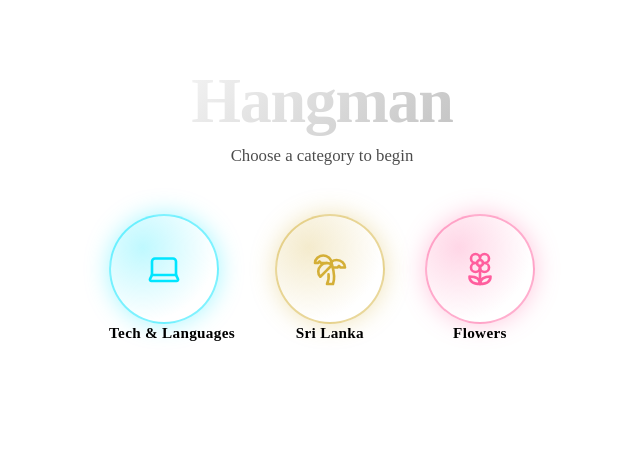
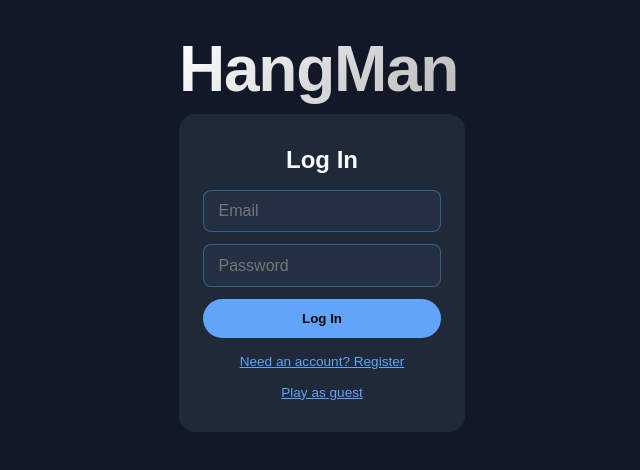
Before and after one commit to saipradeeptlk-a11y/Hangman_knightOwl, a React (Vite) app: page / in a window 1280 px wide. Shown: the top 470 px of the page, without its empty margins (318-958 px from the left). Built offline with nearby package versions, Linux system fonts and the light colour scheme.

Commit message:
Add login/register UI, wire game saves to backend, display real stats

```diff
--- a/src/App.jsx
+++ b/src/App.jsx
@@ -1,32 +1,56 @@
 import { CategoryMenu } from "./components/CategoryMenu/CategoryMenu";
-import { useTheme } from "./hooks/useTheme";
-import { Info } from "lucide-react";
+
+import { Info} from "lucide-react";
+import { LogOut } from "lucide-react";
 import { useHangmanGame } from "./hooks/useHangmanGame";
 import { HangmanFigure } from "./components/HangmanFigure/HangmanFigure";
 import "./App.css";
+import { useTheme } from "./hooks/useTheme";
 import { WordDisplay } from "./components/WordDisplay/WordDisplay";
 import { Keyboard } from "./components/Keyboard/Keyboard";
 import { GameOverModal } from "./components/GameOverModal/GameOverModal";
 import { WORD_CATEGORIES } from "./data/word";
 import { useState, useEffect } from "react";
-import { recordGameResult } from "./services/api";
+import { recordGameResult,fetchStats } from "./services/api";
 import {Hint} from "./components/HintModal/HintModal";
+import { AuthForm } from "./components/AuthForm/AuthForm";
+import {useAuth} from "./hooks/useAuth";
+
 
 function App() {
 const[selectedCategory,setSelectedCategory] =  useState(null);
+const { user, token, login, logout } = useAuth();
+const [guestMode, setGuestMode] = useState(false);
+
 useTheme(selectedCategory);
+
+if(!user && guestMode === false){
+  return(<AuthForm
+  onAuthSuccess={(userData, tokenValue) => login(userData, tokenValue)}
+  onPlayAsGuest={() => setGuestMode(true)}
+/>)
+}
+
+
 if(!selectedCategory){
   return <CategoryMenu onSelectCategory={setSelectedCategory}/>;
 }
+
+
 return (
     <GameScreen
       category={selectedCategory}
       onChangeCategory={() => setSelectedCategory(null)}
+      user={user}
+      token={token}
+      onLogout={()=>logout()}
+
+
     />
   );
 };
 
-function GameScreen({ category, onChangeCategory }) {
+function GameScreen({ category, onChangeCategory,user,token,onLogout }) {
   const game = useHangmanGame(category);
   const label = WORD_CATEGORIES[category].theme.label;
   const [stats, setStats] = useState(null);
@@ -34,9 +58,25 @@ function GameScreen({ category, onChangeCategory }) {
   const [showHint, setShowHintModal] = useState(false);
   const [lookedHint,setlookedHint] = useState(true);
 
+
   useEffect(() => {
     if (game.isGameOver) {
-      recordGameResult(game.isWinner).then(setStats);
+      if (token) {
+    recordGameResult(token, {
+      category,
+      word: game.word.word,
+      won: game.isWinner,
+      wrongGuesses: game.wrongGuesses.length,
+    }).then(() => {
+  fetchStats(token).then(setStats);
+});
+  console.log({
+    category,
+    word: game.word.word,
+    won: game.isWinner,
+    wrongGuesses: game.wrongGuesses.length,
+  });
+}
 
       const timer = setTimeout(() => {
         setShowModal(true);
@@ -62,6 +102,7 @@ function GameScreen({ category, onChangeCategory }) {
         <span className="category-label">{label}</span>
         <span className="lives-label">❤️ {game.livesRemaining}</span>
         <button className="hint-btn" onClick={()=>{setShowHintModal(true); }}> <Info size={24} strokeWidth={2} /> </button>
+        <button className="hint-btn" onClick={()=>{ onLogout()}}><LogOut size={24} strokeWidth={2} /> </button>
 
       </header>
 
--- /dev/null
+++ b/src/components/AuthForm/AuthForm.css
@@ -0,0 +1,85 @@
+.category-title {
+  font-size: clamp(2.5rem, 8vw, 4rem);
+  font-weight: 800;
+  letter-spacing: -0.02em;
+  margin-bottom: 0.5rem;
+  background: linear-gradient(135deg, #ffffff, #b8b8b8);
+  -webkit-background-clip: text;
+  background-clip: text;
+  color: transparent;
+}
+
+.auth-form {
+  width: 100%;
+  max-width: 340px;
+  display: flex;
+  flex-direction: column;
+  align-items: center;
+  gap: 1rem;
+  padding: 2rem 1.5rem;
+  background: var(--surface);
+  border-radius: 16px;
+  color: var(--text);
+}
+
+.auth-form h2 {
+  margin: 0;
+}
+
+.auth-form form {
+  width: 100%;
+  display: flex;
+  flex-direction: column;
+  gap: 0.75rem;
+}
+
+.auth-form input {
+  width: 100%;
+  padding: 0.7rem 0.9rem;
+  border-radius: 8px;
+  border: 1px solid color-mix(in srgb, var(--accent) 40%, transparent);
+  background: color-mix(in srgb, var(--accent) 6%, var(--surface));
+  color: var(--text);
+  font-size: 1rem;
+}
+
+.auth-form input:focus {
+  outline: none;
+  border-color: var(--accent);
+}
+
+.auth-form button[type="submit"] {
+  padding: 0.75rem;
+  border: none;
+  border-radius: 999px;
+  background: var(--accent);
+  color: #000;
+  font-weight: 600;
+  cursor: pointer;
+  transition: transform 0.15s ease;
+}
+
+.auth-form button[type="submit"]:hover {
+  transform: translateY(-2px);
+}
+
+.auth-form button[type="submit"]:disabled {
+  opacity: 0.6;
+  cursor: not-allowed;
+}
+
+.auth-error {
+  color: #ff6b6b;
+  font-size: 0.9rem;
+  margin: 0;
+}
+
+.auth-switch,
+.auth-guest {
+  background: none;
+  border: none;
+  color: var(--accent);
+  cursor: pointer;
+  font-size: 0.85rem;
+  text-decoration: underline;
+}
--- /dev/null
+++ b/src/components/AuthForm/AuthForm.jsx
@@ -0,0 +1,94 @@
+import { useState } from "react";
+import { registerUser, loginUser } from "../../services/auth";
+import "./AuthForm.css";
+
+export function AuthForm({ onAuthSuccess, onPlayAsGuest }) {
+  const [mode, setMode] = useState("login"); // "login" or "register"
+  const [username, setUsername] = useState("");
+  const [email, setEmail] = useState("");
+  const [password, setPassword] = useState("");
+  const [error, setError] = useState("");
+  const [loading, setLoading] = useState(false);
+
+  async function handleSubmit(e) {
+    e.preventDefault();
+    setError("");
+    setLoading(true);
+
+    try {
+      if (mode === "register") {
+        // TODO 1: call registerUser, then switch mode to "login"
+        // so they log in with the account they just made
+        await registerUser(username,email,password);
+        setMode("register");
+
+      } else {
+        // TODO 2: call loginUser, which returns { token, user }.
+        // Call onAuthSuccess(user, token) with that result.
+        const result = await loginUser(email,password);
+        onAuthSuccess(result.user,result.token)
+
+
+      }
+    } catch (err) {
+      setError(err.message);
+    } finally {
+      setLoading(false);
+    }
+  }
+
+  return (
+    <div>
+      <h1 className="category-title" >HangMan</h1>
+    <div className="auth-form">
+      <h2>{mode === "login" ? "Log In" : "Create Account"}</h2>
+
+      <form onSubmit={handleSubmit}>
+        {mode === "register" && (
+          <input
+            type="text"
+            placeholder="Username"
+            value={username}
+            onChange={(e) => setUsername(e.target.value)}
+            required
+          />
+        )}
+        <input
+          type="email"
+          placeholder="Email"
+          value={email}
+          onChange={(e) => setEmail(e.target.value)}
+          required
+        />
+        <input
+          type="password"
+          placeholder="Password"
+          value={password}
+          onChange={(e) => setPassword(e.target.value)}
+          required
+        />
+
+        {error && <p className="auth-error">{error}</p>}
+
+        <button type="submit" disabled={loading}>
+          {loading ? "..." : mode === "login" ? "Log In" : "Create Account"}
+        </button>
+      </form>
+
+      <button
+        className="auth-switch"
+        onClick={() => {
+          setMode(mode === "login" ? "register" : "login");
+          setError("");
+        }}
+      >
+        {mode === "login" ? "Need an account? Register" : "Already have an account? Log in"}
+      </button>
+
+      <button className="auth-guest" onClick={onPlayAsGuest}>
+        Play as guest
+      </button>
+    </div>
+    </div>
+  );
+}
--- a/src/data/word.js
+++ b/src/data/word.js
@@ -75,6 +75,18 @@ export const WORD_CATEGORIES = {
       font: "'Quicksand', sans-serif",
     },
   },
+
+
 };
 
 export const CATEGORY_NAMES = Object.keys(WORD_CATEGORIES);
+
+export const DEFAULT_THEME = {
+    label: "Hangman",
+    background: "#111827",
+    surface: "#1f2937",
+    accent: "#60a5fa",
+    accentSecondary: "#818cf8",
+    text: "#f9fafb",
+    font: "'Poppins', sans-serif",
+};
--- /dev/null
+++ b/src/hooks/useAuth.js
@@ -0,0 +1,39 @@
+import { useState, useEffect } from "react";
+
+export function useAuth() {
+  const [user, setUser] = useState(null);
+  const [token, setToken] = useState(null);
+
+  // On first load, restore any saved session from localStorage
+  useEffect(() => {
+    // TODO 1: read "authUser" and "authToken" from localStorage.
+    // If both exist, JSON.parse the user and call setUser/setToken.
+    const authUser = localStorage.getItem("authUser");
+    const authToken = localStorage.getItem("authToken");
+    if(authUser && authToken){
+        setUser(JSON.parse(authUser));
+        setToken((authToken));
+    }
+
+
+  }, []);
+
+  function login(userData, tokenValue) {
+    setUser(userData);
+    setToken(tokenValue);
+    // TODO 2: save both to localStorage. Remember localStorage only
+    // stores strings, so the user object needs JSON.stringify.
+    localStorage.setItem("authUser",JSON.stringify(userData));
+    localStorage.setItem("authToken",(tokenValue));
+  }
+
+  function logout() {
+    setUser(null);
+    setToken(null);
+    localStorage.removeItem("authUser");
+    localStorage.removeItem("authToken")
+
+  }
+
+  return { user, token, login, logout };
+}
--- a/src/hooks/useTheme.js
+++ b/src/hooks/useTheme.js
@@ -1,11 +1,15 @@
 import { useEffect } from "react";
-import { WORD_CATEGORIES } from "../data/word";
+import { WORD_CATEGORIES , DEFAULT_THEME} from "../data/word";
+
 
 export function useTheme(category) {
   useEffect(() => {
-    if (!category) return;
 
-    const { theme } = WORD_CATEGORIES[category];
+
+    const theme = category
+      ? WORD_CATEGORIES[category].theme
+      : DEFAULT_THEME;
+
     const root = document.documentElement;
 
     root.style.setProperty("--background", theme.background);
--- a/src/services/api.js
+++ b/src/services/api.js
@@ -1,9 +1,14 @@
-export async function recordGameResult(won) {
+export async function recordGameResult(token,{category, word, won, wrongGuesses}) {
   try {
-    const res = await fetch("/api/stats", {
+    const res = await fetch("/api/games", {
       method: "POST",
-      headers: { "Content-Type": "application/json" },
-      body: JSON.stringify({ won }),
+      headers: { "Content-Type": "application/json" , Authorization: `Bearer ${token}`},
+      body: JSON.stringify({
+        category,
+        word,
+        won,
+        wrongGuesses,
+      }),
     });
     return await res.json();
   } catch (err) {
@@ -11,3 +16,18 @@ export async function recordGameResult(won) {
     return null;
   }
 }
+
+export async function fetchStats(token){
+  try{
+    const res = await fetch("/api/stats",{
+      method:"GET",
+      headers:{ Authorization: `Bearer ${token}` },
+
+    });
+    return await res.json();
+
+  }catch(err){
+    console.error("Failed to fetch the stats:",err);
+    return null;
+  }
+}
--- /dev/null
+++ b/src/services/auth.js
@@ -0,0 +1,34 @@
+export async function registerUser(username, email, password) {
+  const response = await fetch("/api/register", {
+    method: "POST",
+    headers: { "Content-Type": "application/json" },
+    body: JSON.stringify({ username, email, password }),
+  });
+
+  const data = await response.json();
+
+  if (!response.ok) {
+    throw new Error(data.error || "Registration failed");
+  }
+
+  return data;
+}
+
+export async function loginUser(email, password) {
+  // TODO 1: same shape as registerUser, but POST to /api/login
+  // with { email, password }
+  const response = await fetch("/api/login",{
+    method:"POST",
+    headers:{"Content-Type": "application/json"},
+    body: JSON.stringify({email,password})
+  })
+
+  const data = await response.json();
+
+  if(!response.ok){
+    throw new Error(data.error || "login failed");
+  }
+
+  return data;
+
+}
```
